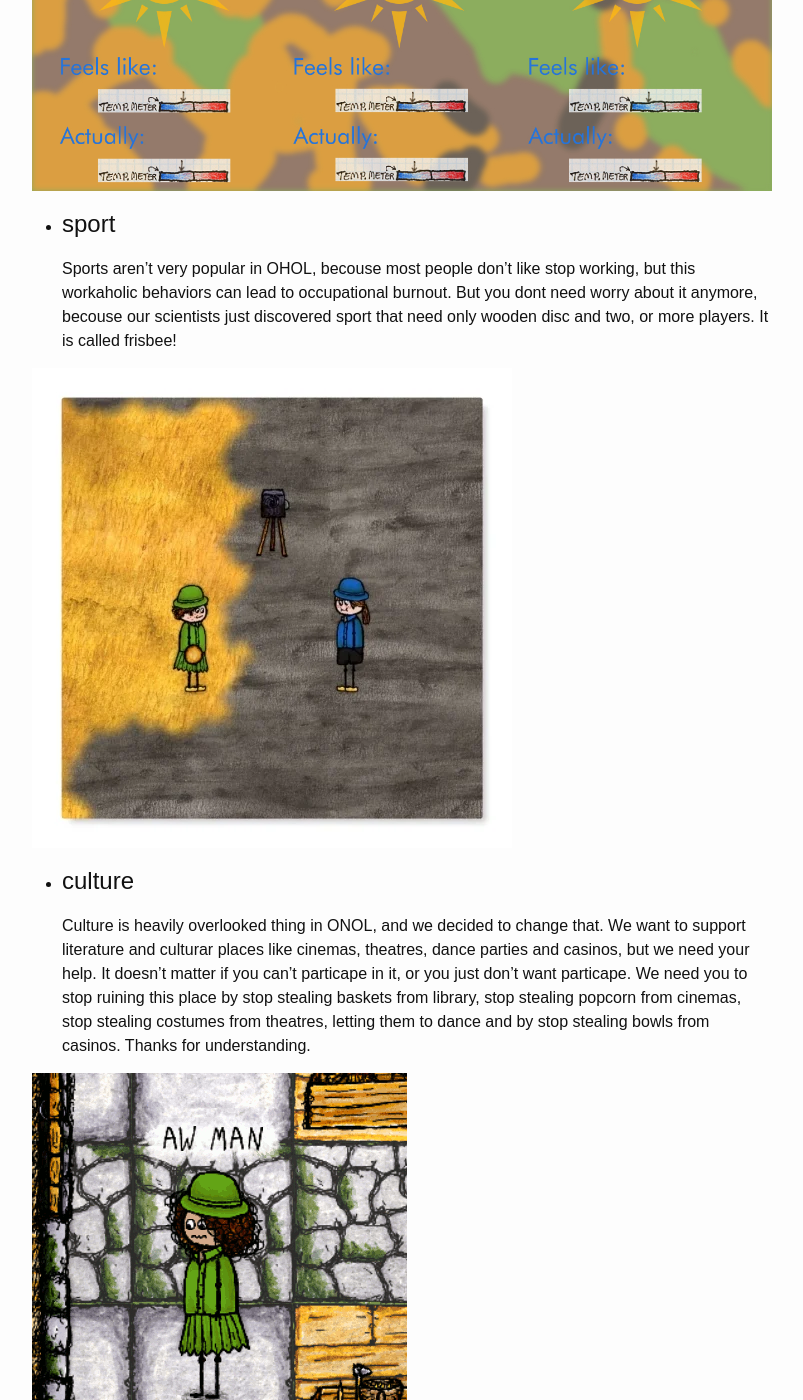
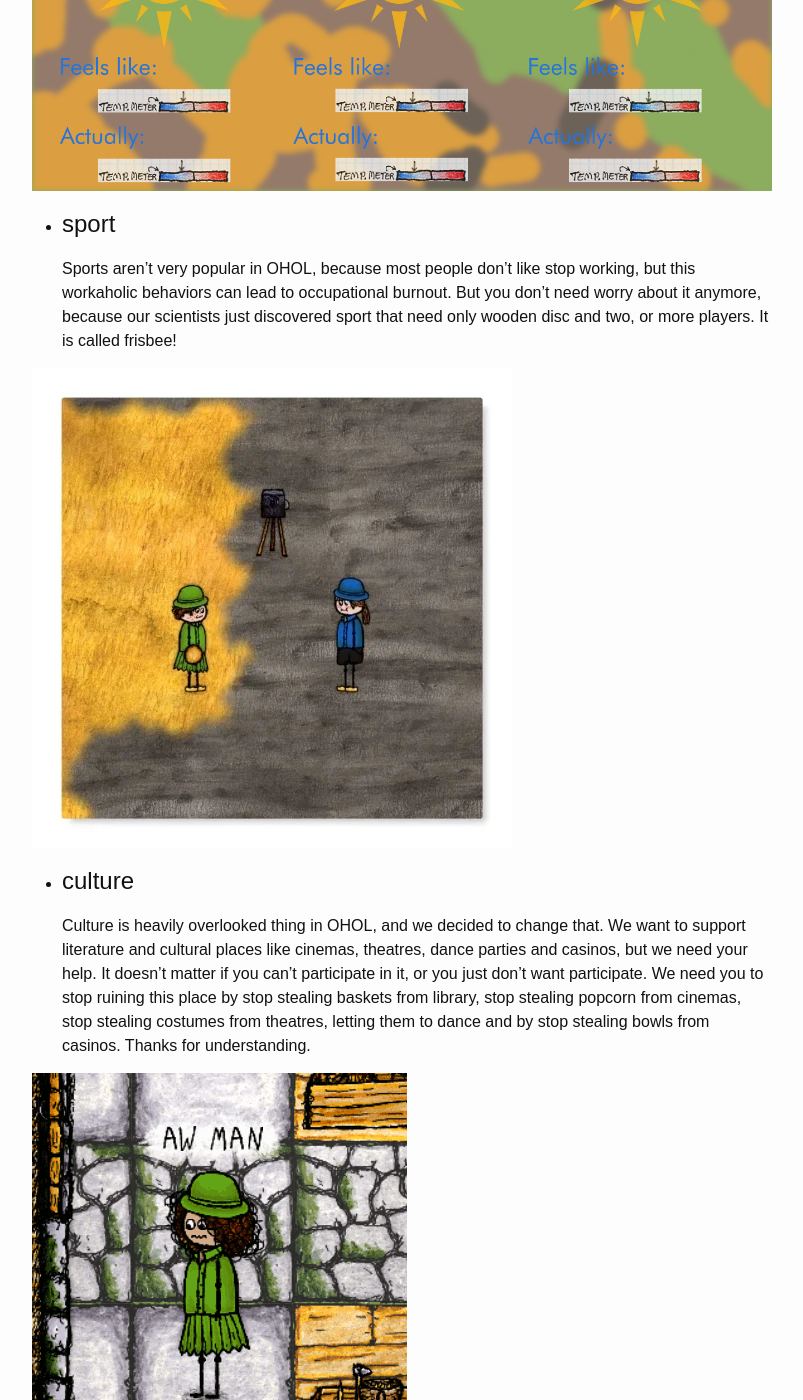
Before and after one commit to acenews/arccentury, a Jekyll site: the page built from _posts/2019-09-22-weather-sport-culture.md, in a window 1280 px wide and 1400 px high, scrolled down 903 px. Shown: the whole window, without its empty margins (238-1041 px from the left). Built offline with Jekyll 4.4.1, drawn with Linux system fonts in a browser that asks for light colours; some of the changed text lies outside the part shown.

Commit message:
grammer for weather, culture and sports post

```diff
--- a/_posts/2019-09-22-weather-sport-culture.md
+++ b/_posts/2019-09-22-weather-sport-culture.md
@@ -11,19 +11,19 @@
 
 * # weather
 
-Prepare warm clothes, because temperature in next three days will be between blue and red with chances of apocalypses. But don't forget about sunglasses, because sun won't sunset pretty soon. Our scientist will talk more about this event in next news post, so stay toned.
+Prepare warm clothes, because temperatures in the next three days will be between blue, red, with a chance of apocalypse. Don't forget about sunglasses, because the sun won't set very soon. Our scientist will talk more about this event in next news post, so stay tuned.
 ![image](/ace/images/weather_1.webp)
 
-Datailed weather report:
+Detailed weather report:
 
 ![image](/ace/images/cold_but_sunnytwo.jpg)
 
 * # sport
-Sports aren't very popular in OHOL, becouse most people don't like stop working, but this workaholic behaviors can lead to occupational burnout. But you dont need worry about it anymore, becouse our scientists just discovered sport that need only wooden disc and two, or more players. It is called frisbee!
+Sports aren't very popular in OHOL, because most people don't like stop working, but this workaholic behaviors can lead to occupational burnout. But you don't need worry about it anymore, because our scientists just discovered sport that need only wooden disc and two, or more players. It is called frisbee!
 
 ![image](/ace/images/sports_frisby.webp)
 
 * # culture
-Culture is heavily overlooked thing in ONOL, and we decided to change that. We want to support literature and culturar places like cinemas, theatres, dance parties and casinos, but we need your help. It doesn't matter if you can't particape in it, or you just don't want particape. We need you to stop ruining this place by stop stealing baskets from library, stop stealing popcorn from cinemas, stop stealing costumes from theatres, letting them to dance and by stop stealing bowls from casinos. Thanks for understanding.
+Culture is heavily overlooked thing in OHOL, and we decided to change that. We want to support literature and cultural places like cinemas, theatres, dance parties and casinos, but we need your help. It doesn't matter if you can't participate in it, or you just don't want participate. We need you to stop ruining this place by stop stealing baskets from library, stop stealing popcorn from cinemas, stop stealing costumes from theatres, letting them to dance and by stop stealing bowls from casinos. Thanks for understanding.
 
 ![image](/ace/images/creaper.webp)
```
Also changed, not shown: other parts of _posts/2019-09-22-weather-sport-culture.md (+1 -1 lines).
